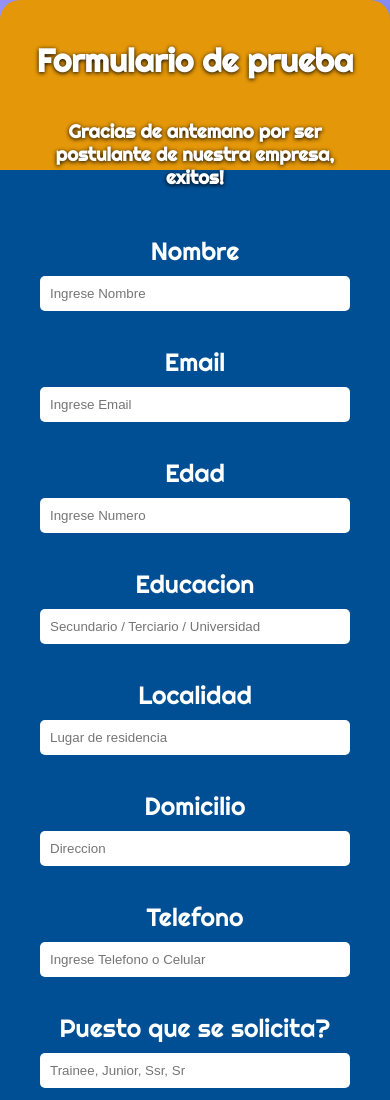
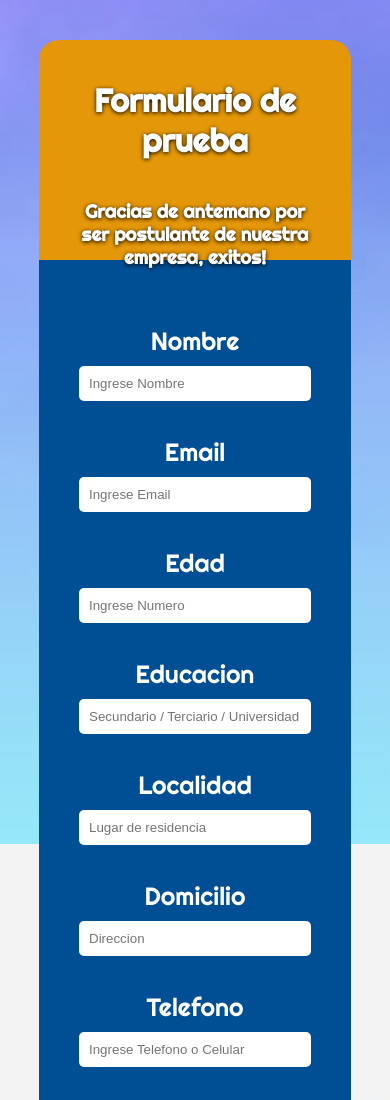
Before and after one commit to ChrisGlz14/formulario-en-proceso, a plain HTML site: page index.html in a window 390 px wide. Shown: the top 1100 px of the page. Drawn offline with Linux system fonts and the light colour scheme.

Commit message:
responsive

```diff
--- a/style.css
+++ b/style.css
@@ -63,8 +63,10 @@ h3 {
 }
 @media screen and (max-width: 600px) {
   .titulos {
-    width: 100%;
+    width: 80%;
     margin: 0 auto;
+    margin-top: 40px;
+    padding-bottom: 220px;
   }
 }
 
@@ -89,8 +91,9 @@ h3 {
 
 @media screen and (max-width: 600px) {
   #formulary {
-    width: 100%;
+    width: 80%;
     margin: 0 auto;
+    margin-bottom: 40px;
   }
 }
 
@@ -131,6 +134,14 @@ p {
   display: grid;
   grid-template-columns: 300px 1fr;
   vertical-align: top;
+}
+@media screen and (max-width: 600px) {
+  .lenguajes {
+    justify-content: center;
+    align-items: center;
+    display: block;
+
+  }
 }
 
 .data {
```
